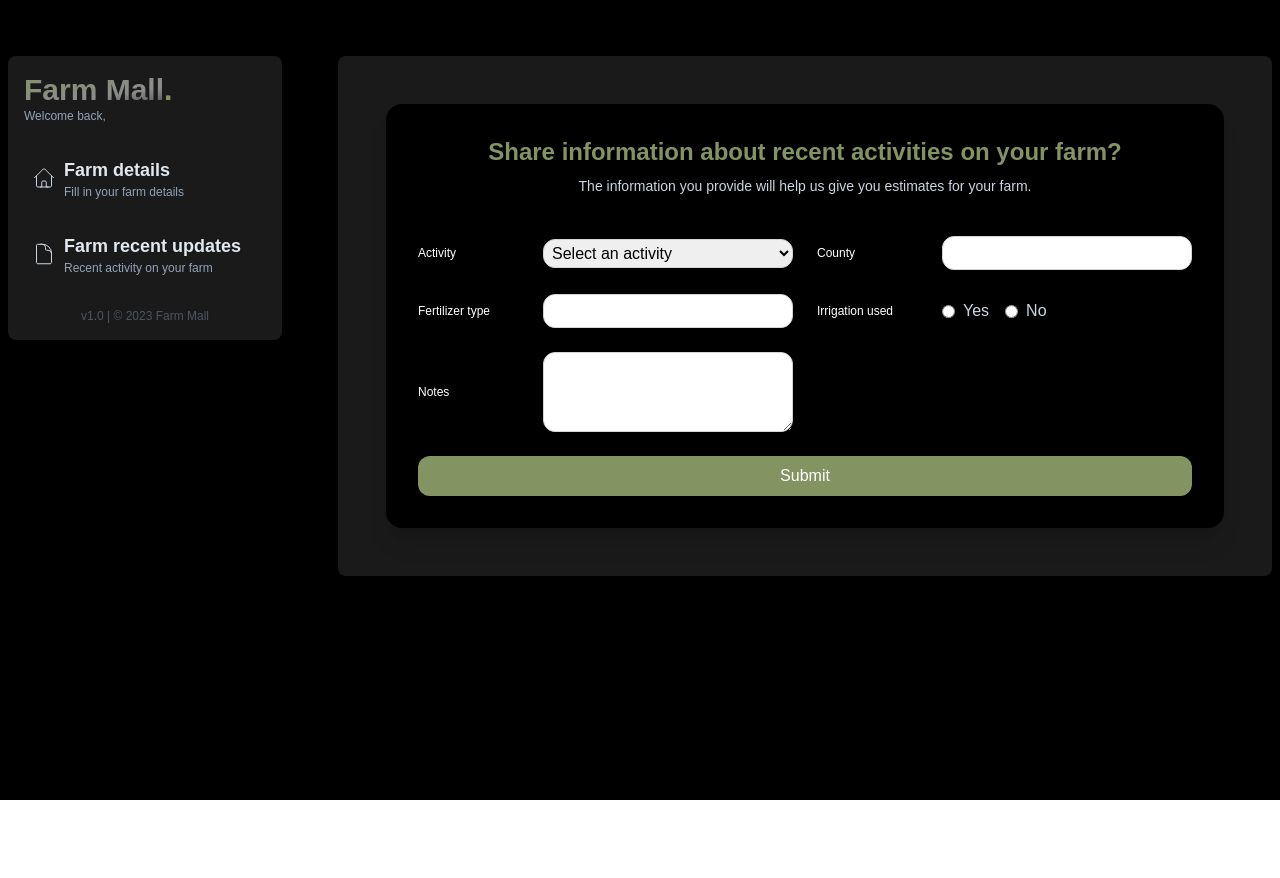
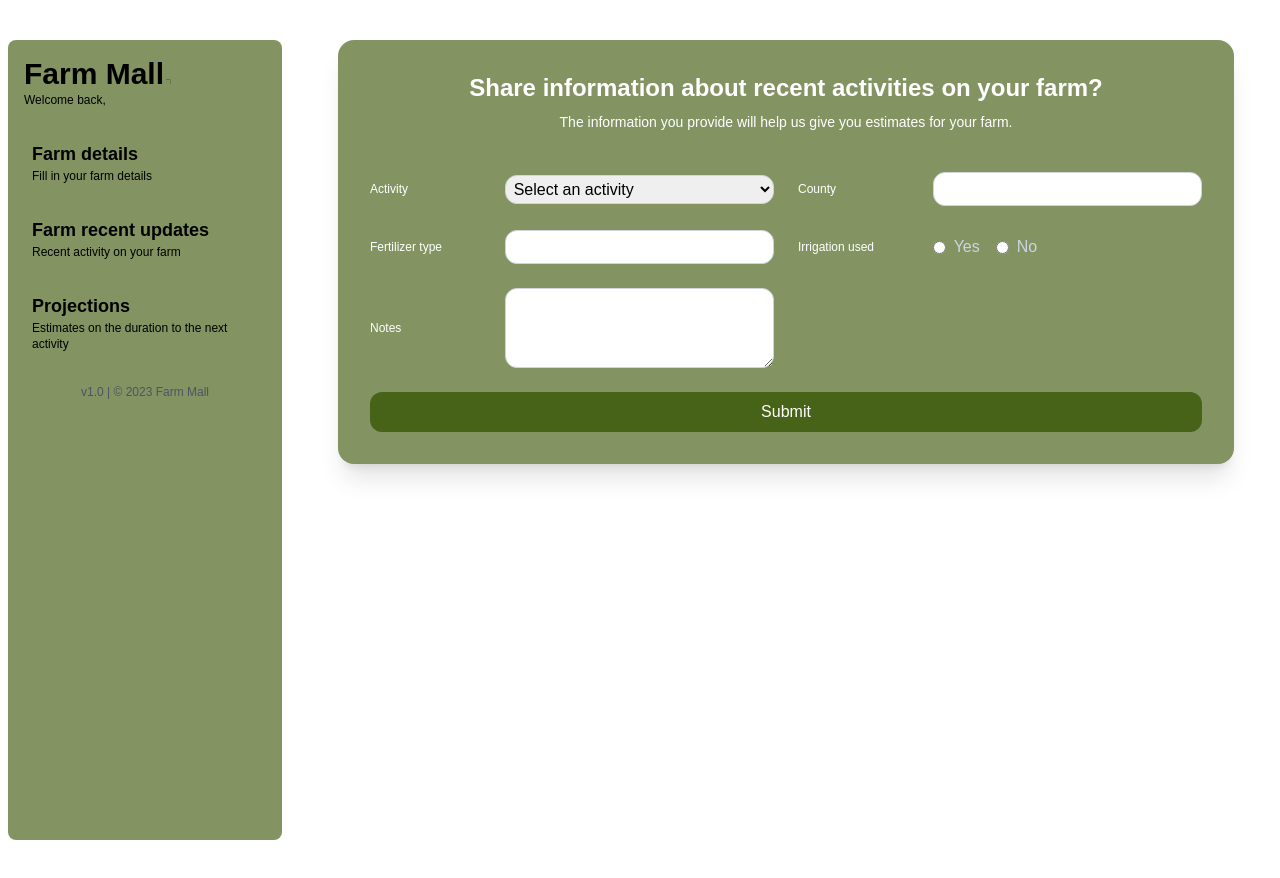
Before and after one commit to Griffin-Ndede/farm_mall, a React (Vite) app: page /dashboard in a window 1280 px wide. Before the commit the page ends 800 px from the top, so only its background shows below. Built offline with nearby package versions, Linux system fonts and the light colour scheme.

Commit message:
adjustment styling for details form

```diff
--- a/src/App.jsx
+++ b/src/App.jsx
@@ -6,6 +6,7 @@ import { BrowserRouter, Route , Routes} from 'react-router-dom'
 import Dashboard from './components/Dashboard'
 import FarmDetailsForm from './components/FarmDetailsForm'
 import FarmManagement from './components/FarmManagement'
+import Projections from './components/Projections'
 
 
 function App() {
@@ -20,6 +21,7 @@ function App() {
       <Route path= "/dashboard" element={<Dashboard/>}></Route>
       <Route path="/farmdetailsform" element={<FarmDetailsForm/>}></Route>
       <Route path="/farmmanagement" element = {<FarmManagement/>}></Route>
+      <Route path="/projections" element= {<Projections/>}></Route>
     </Routes>
     </BrowserRouter>
     </>
--- a/src/components/Dashboard.jsx
+++ b/src/components/Dashboard.jsx
@@ -2,6 +2,7 @@ import React, { useState } from 'react';
 import FarmDetailsForm from './FarmDetailsForm';
 import DashboardNav from './DashboardNav';
 import FarmManagement from './FarmManagement';
+import Projections from './Projections';
 
 function Dashboard() {
   // State to manage which component to display
@@ -14,18 +15,20 @@ function Dashboard() {
         return <FarmDetailsForm />;
       case 'FarmManagement':
         return <FarmManagement />;
+      case "Projections":
+        return <Projections/>;
       default:
         return <FarmDetailsForm />;
     }
   };
 
   return (
-    <div className="antialiased bg-black w-full min-h-screen text-slate-300 relative py-4">
+    <div className="antialiased  w-full min-h-screen text-slate-300 relative ">
       <div className="grid grid-cols-12 mx-auto gap-2 sm:gap-4 md:gap-6 lg:gap-10 xl:gap-14 max-w-7xl my-10 px-2">
         <div className="col-span-3">
           <DashboardNav setActiveComponent={setActiveComponent} />
         </div>
-        <div id="content" className="bg-white/10 col-span-9 rounded-lg p-6">
+        <div id="content" className="bg-white/10 col-span-9 rounded-lg ">
           {/* Render the active component */}
           {renderActiveComponent()}
         </div>
--- a/src/components/DashboardNav.jsx
+++ b/src/components/DashboardNav.jsx
@@ -2,41 +2,42 @@ import React from 'react';
 
 function DashboardNav({ setActiveComponent }) {
   return (
-    <div id="menu" className="bg-white/10 rounded-lg p-4">
-      <h1 className="font-bold text-lg lg:text-3xl bg-gradient-to-br from-custom-green via-white/50 to-transparent bg-clip-text text-transparent">
+    <div className="bg-custom-green rounded-lg p-4 h-screen">
+      <h1 className="font-bold text-lg lg:text-3xl bg-black bg-clip-text text-transparent">
         Farm Mall<span className="text-custom-green">.</span>
       </h1>
-      <p className="text-slate-400 text-xs mb-2">Welcome back,</p>
+      <p className="text-black text-xs mb-2">Welcome back,</p>
       <div className="flex flex-col space-y-2 my-5">
         <button
           onClick={() => setActiveComponent('FarmDetailsForm')}
-          className="hover:bg-white/10 transition duration-150 ease-linear rounded-lg py-3 px-2 w-full text-left"
+          className="hover:bg-white transition duration-150 ease-linear rounded-lg py-3 px-2 w-full text-left"
         >
           <div className="flex flex-col space-y-2 md:flex-row md:space-y-0 space-x-2 items-center">
             <div>
-              <svg xmlns="http://www.w3.org/2000/svg" fill="none" viewBox="0 0 24 24" stroke="currentColor" className="w-6 h-6">
-                <path d="M2.25 12l8.954-8.955c.44-.439 1.152-.439 1.591 0L21.75 12M4.5 9.75v10.125c0 .621.504 1.125 1.125 1.125H9.75v-4.875c0-.621.504-1.125 1.125-1.125h2.25c.621 0 1.125.504 1.125 1.125V21h4.125c.621 0 1.125-.504 1.125-1.125V9.75M8.25 21h8.25" />
-              </svg>
-            </div>
-            <div>
-              <p className="font-bold text-base lg:text-lg text-slate-200 leading-4">Farm details</p>
-              <p className="text-slate-400 text-xs hidden md:block">Fill in your farm details</p>
+              <p className="font-bold text-base lg:text-lg text-black leading-4">Farm details</p>
+              <p className="text-black text-xs hidden md:block">Fill in your farm details</p>
             </div>
           </div>
         </button>
         <button
           onClick={() => setActiveComponent('FarmManagement')}
-          className="hover:bg-white/10 transition duration-150 ease-linear rounded-lg py-3 px-2 w-full text-left"
+          className="hover:bg-white transition duration-150 ease-linear rounded-lg py-3 px-2 w-full text-left"
         >
           <div className="flex flex-col space-y-2 md:flex-row md:space-y-0 space-x-2 items-center">
             <div>
-              <svg xmlns="http://www.w3.org/2000/svg" fill="none" viewBox="0 0 24 24" stroke="currentColor" className="w-6 h-6">
-                <path d="M19.5 14.25v-2.625a3.375 3.375 0 00-3.375-3.375h-1.5A1.125 1.125 0 0113.5 7.125v-1.5a3.375 3.375 0 00-3.375-3.375H8.25m2.25 0H5.625c-.621 0-1.125.504-1.125 1.125v17.25c0 .621.504 1.125 1.125 1.125h12.75c.621 0 1.125-.504 1.125-1.125V11.25a9 9 0 00-9-9z" />
-              </svg>
+              <p className="font-bold text-base lg:text-lg text-black leading-4">Farm recent updates</p>
+              <p className="text-black text-xs hidden md:block">Recent activity on your farm</p>
             </div>
+          </div>
+        </button>
+        <button
+          onClick={() => setActiveComponent('Projections')}
+          className="hover:bg-white transition duration-150 ease-linear rounded-lg py-3 px-2 w-full text-left"
+        >
+          <div className="flex flex-col space-y-2 md:flex-row md:space-y-0 space-x-2 items-center">
             <div>
-              <p className="font-bold text-base lg:text-lg text-slate-200 leading-4">Farm recent updates</p>
-              <p className="text-slate-400 text-xs hidden md:block">Recent activity on your farm</p>
+              <p className="font-bold text-base lg:text-lg text-black leading-4">Projections</p>
+              <p className="text-black text-xs hidden md:block">Estimates on the duration to the next activity</p>
             </div>
           </div>
         </button>
--- a/src/components/FarmDetailsForm.jsx
+++ b/src/components/FarmDetailsForm.jsx
@@ -67,10 +67,12 @@ function FarmDetailsForm() {
   };
 
   return (
-    <div className="bottom-0 flex justify-center items-center p-6 ">
-      <form onSubmit={handleSubmit} className="bg-black p-8 rounded-2xl shadow-xl w-full max-w-4xl">
-        <h1 className="text-2xl font-bold mb-2 text-center text-custom-green">Share information about recent activities on your farm?</h1>
-        <p className='text-sm mb-10 text-center'>The information you provide will help us give you estimates for your farm.</p>
+    <>
+    <form
+      onSubmit={handleSubmit}
+      className="bg-custom-green p-8 rounded-2xl shadow-xl w-full max-w-4xl">
+        <h1 className="text-2xl font-bold mb-2 text-center text-white">Share information about recent activities on your farm?</h1>
+        <p className='text-sm mb-10 text-center text-white'>The information you provide will help us give you estimates for your farm.</p>
         <div className="grid grid-cols-1 md:grid-cols-2 gap-6">
           <div className="flex flex-col md:flex-row items-center">
             <label className="w-full md:w-1/3 text-white font-normal text-xs mb-2 md:mb-0" htmlFor="activity">Activity</label>
@@ -156,11 +158,11 @@ function FarmDetailsForm() {
             />
           </div>
         </div>
-        <button type="submit" className="mt-6 w-full bg-custom-green text-white py-2 px-4 rounded-xl hover:bg-green transition duration-300">
+        <button type="submit" className="mt-6 w-full bg-green text-white py-2 px-4 rounded-xl hover:bg-green transition duration-300">
           Submit
         </button>
       </form>
-    </div>
+    </>
   );
 }
 
```
